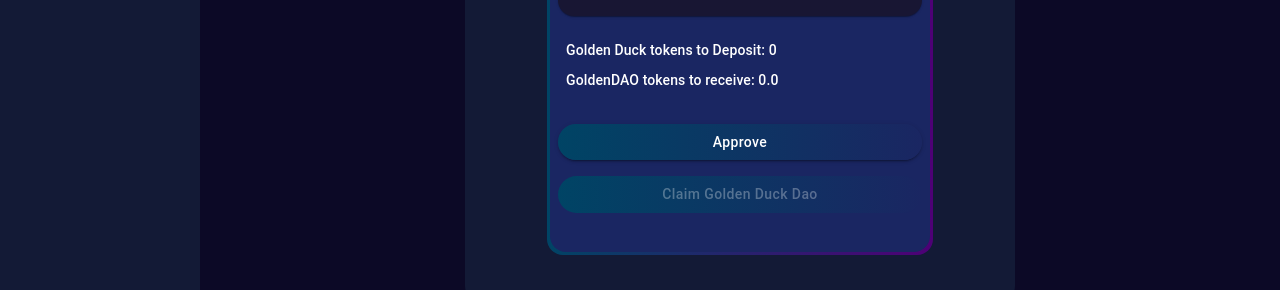
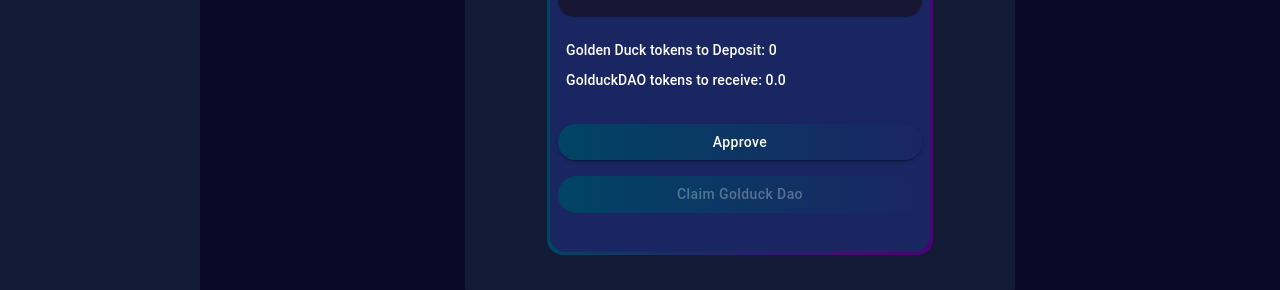
Before and after one commit to golduckdao/goldx, a React (Create React App) app: page /airdrop in a window 1280 px wide. Shown: the part 377-667 px from the top of the page. Built offline with nearby package versions, Linux system fonts and the light colour scheme.

Commit message:
minor bug fixes.

```diff
--- a/src/pages/Airdrop.js
+++ b/src/pages/Airdrop.js
@@ -54,7 +54,7 @@ const Airdrop = () => {
       const value = await airdropContract.getAmountOut(
         BigNumber.from(valueToReceive).mul(1e9)
       );
-      const tx = await oldTokenContract.approve(await signer.getAddress(), value);
+      const tx = await oldTokenContract.approve(airdropContractAddress, value);
       const receipt = await tx.wait();
       if(receipt.status === 1) setApproved(true);
       else setApproved(false);
@@ -161,13 +161,13 @@ const Airdrop = () => {
             Golden Duck tokens to Deposit: {valueToDeposit}
           </Typography>
           <Typography ml={1} mt={1} align="left" variant="subtitle2" noWrap>
-            GoldenDAO tokens to receive: {formatEther(valueToReceive)}
+            GolduckDAO tokens to receive: {formatEther(valueToReceive)}
           </Typography>
           <BlueButton fullWidth sx={{ mt: 4 }} onClick={() => handleApprove()}>
             Approve
           </BlueButton>
           <BlueButton fullWidth sx={{ mt: 2 }} disabled={!approved} onClick={() => handleClaim()}>
-            Claim Golden Duck Dao
+            Claim Golduck Dao
           </BlueButton>
         </InnerBox>
       </Box>
```
